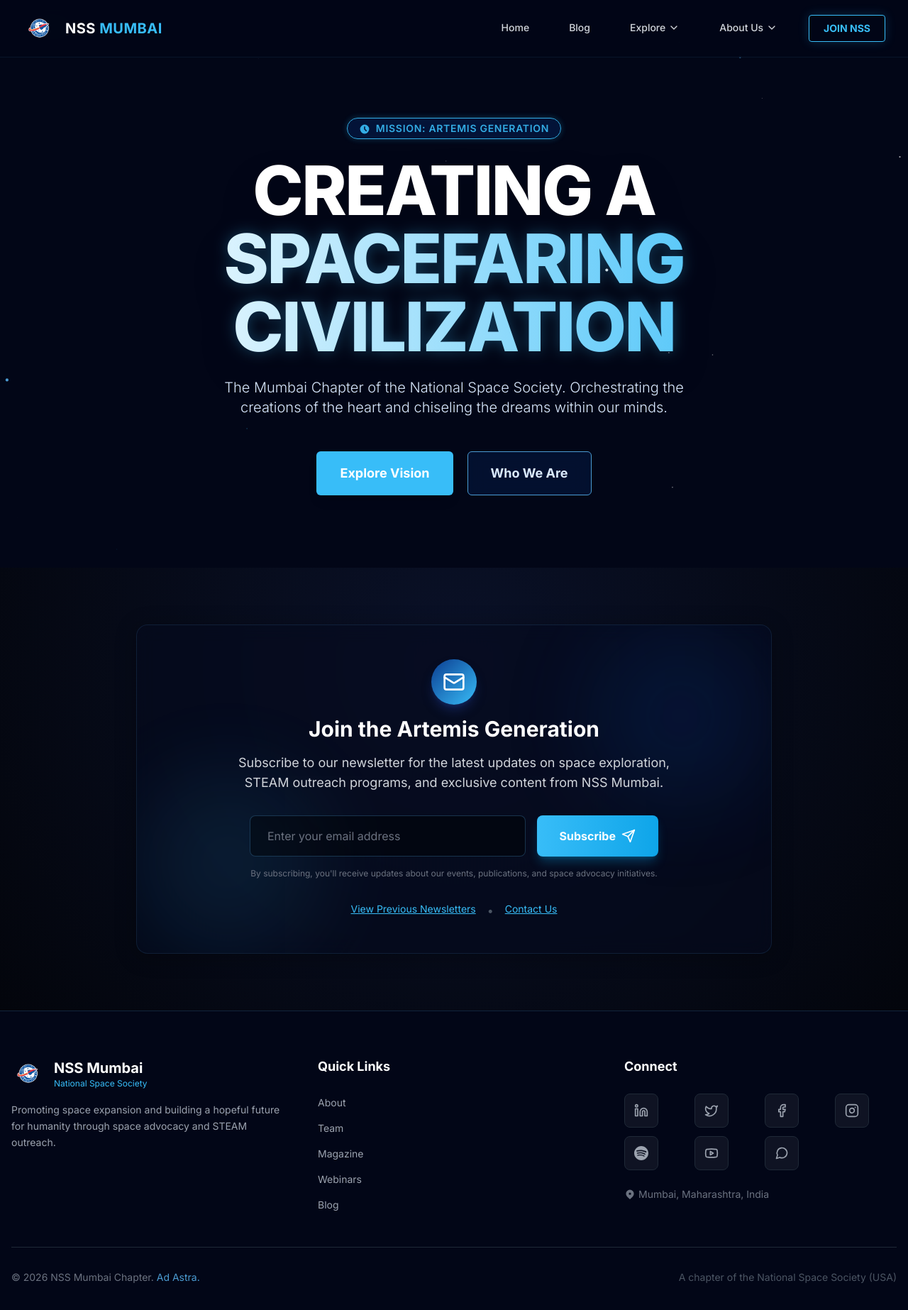
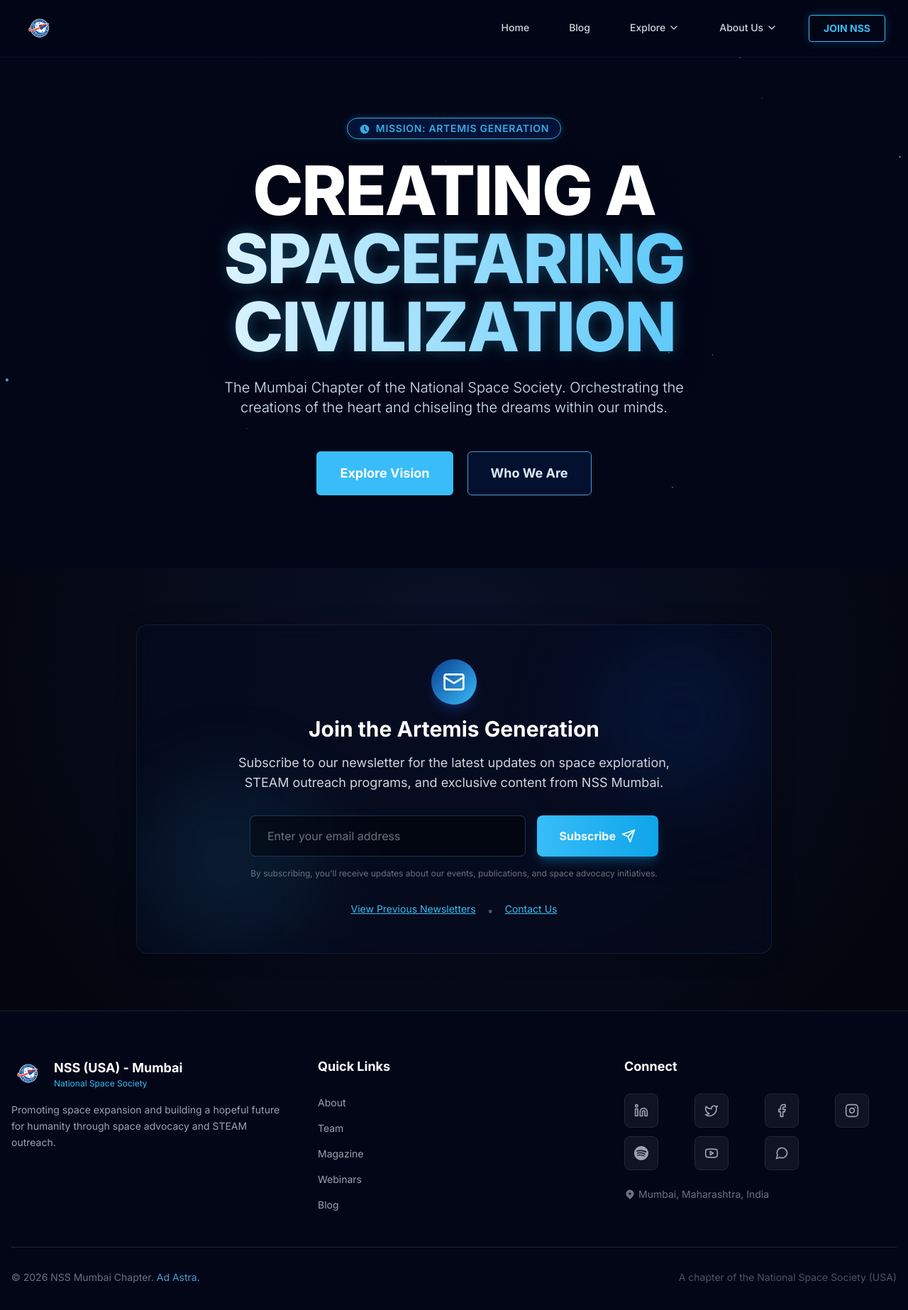
Before and after one commit to NationalSpaceSociety-Mumbai/Website, a Next.js app: page / in a window 1280 px wide. Shown: the top 1846 px of the page at 71% size. Built offline with nearby package versions, Linux system fonts and the light colour scheme.

Commit message:
Fixes and Update: Logo and Footer Image

```diff
--- a/components/Footer.tsx
+++ b/components/Footer.tsx
@@ -11,7 +11,7 @@ export default function Footer() {
           {/* Logo and Description */}
           <div>
             <div className="flex items-center gap-3 mb-4">
-              <div className="w-12 h-12 relative">
+              <div className="w-12 h-12 flex items-center justify-center">
                 <img
                   src="/images/nss-mumbai-logo.png"
                   alt="NSS Mumbai Logo"
@@ -19,7 +19,7 @@ export default function Footer() {
                 />
               </div>
               <div>
-                <h3 className="text-xl font-bold text-white">NSS Mumbai</h3>
+                <h3 className="text-lg font-bold text-white">NSS (USA) - Mumbai</h3>
                 <p className="text-xs text-[#38BDF8]">National Space Society</p>
               </div>
             </div>
--- a/components/Navbar.tsx
+++ b/components/Navbar.tsx
@@ -11,18 +11,13 @@ export default function Navbar() {
     <nav className="fixed w-full z-50 bg-[#020617]/85 backdrop-blur-lg border-b border-[#4B9CD3]/10">
       <div className="max-w-7xl mx-auto px-4 sm:px-6 lg:px-8">
         <div className="flex justify-between items-center h-20">
-          <Link href="/" className="flex items-center gap-3 cursor-pointer group">
-            <div className="w-12 h-12 relative">
+          <Link href="/" className="flex items-center cursor-pointer group">
+            <div className="w-12 h-12 flex items-center justify-center">
               <img
                 src="/images/nss-mumbai-logo.png"
                 alt="NSS Mumbai Logo"
                 className="w-12 h-12 object-contain group-hover:scale-110 transition-transform"
               />
-            </div>
-            <div className="hidden sm:block">
-              <span className="text-xl font-bold tracking-wide text-white">
-                NSS <span className="text-[#38BDF8]">MUMBAI</span>
-              </span>
             </div>
           </Link>
 
--- a/next.config.js
+++ b/next.config.js
@@ -10,11 +10,9 @@ const nextConfig = {
   typescript: {
     ignoreBuildErrors: true,
   },
-  // ⚠️ CRITICAL FOR GITHUB PAGES ⚠️
-  // Since deploying to https://nationalspacesociety-mumbai.github.io/Website/
-  // basePath must match the repository name
-  basePath: '/Website',
-  assetPrefix: '/Website/',
+  // basePath only for production (GitHub Pages)
+  basePath: process.env.NODE_ENV === 'production' ? '/Website' : '',
+  assetPrefix: process.env.NODE_ENV === 'production' ? '/Website/' : '',
 }
 
 module.exports = nextConfig
```
Also changed, not shown: 1 other file (tests, documents, lock files or other folders).
